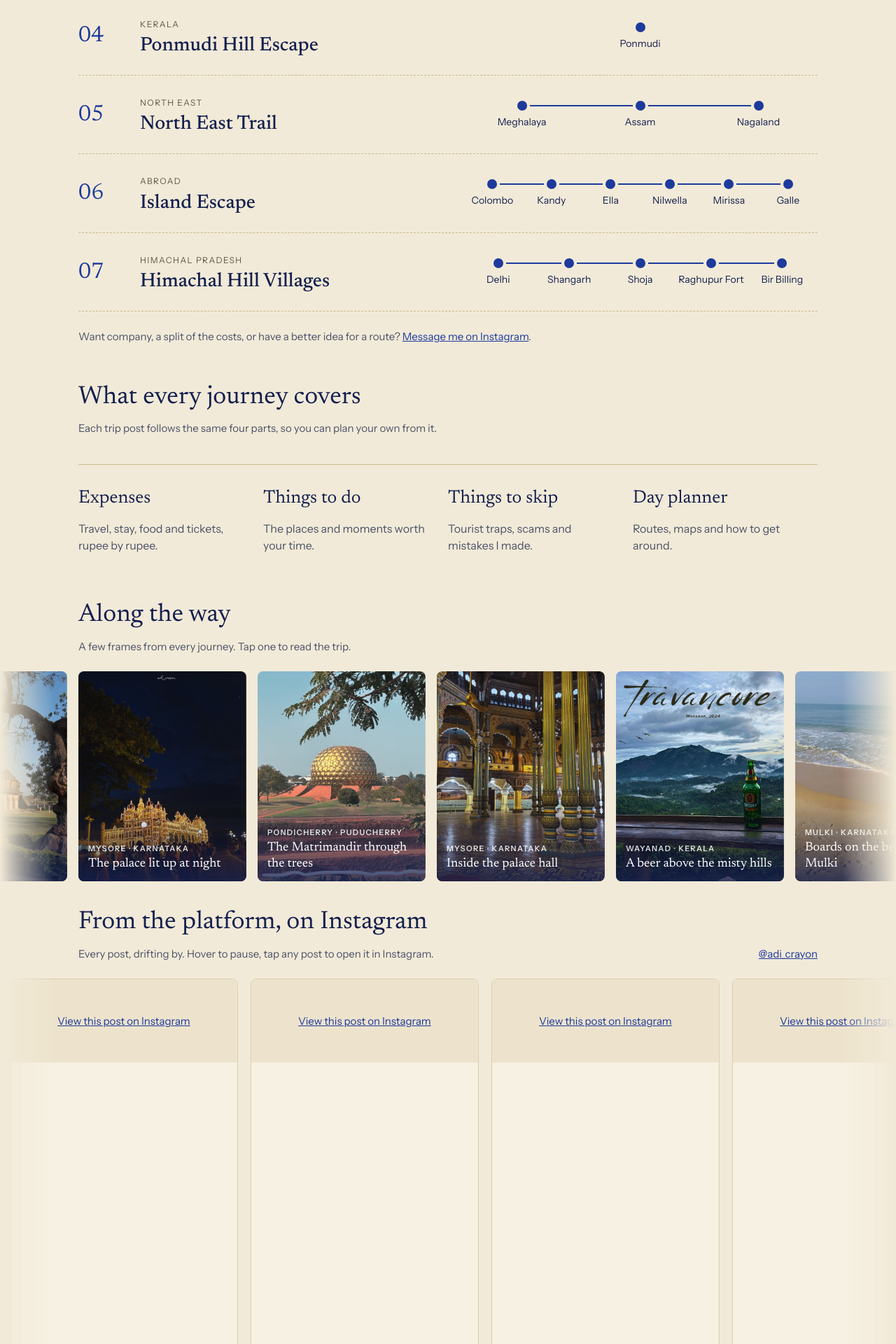
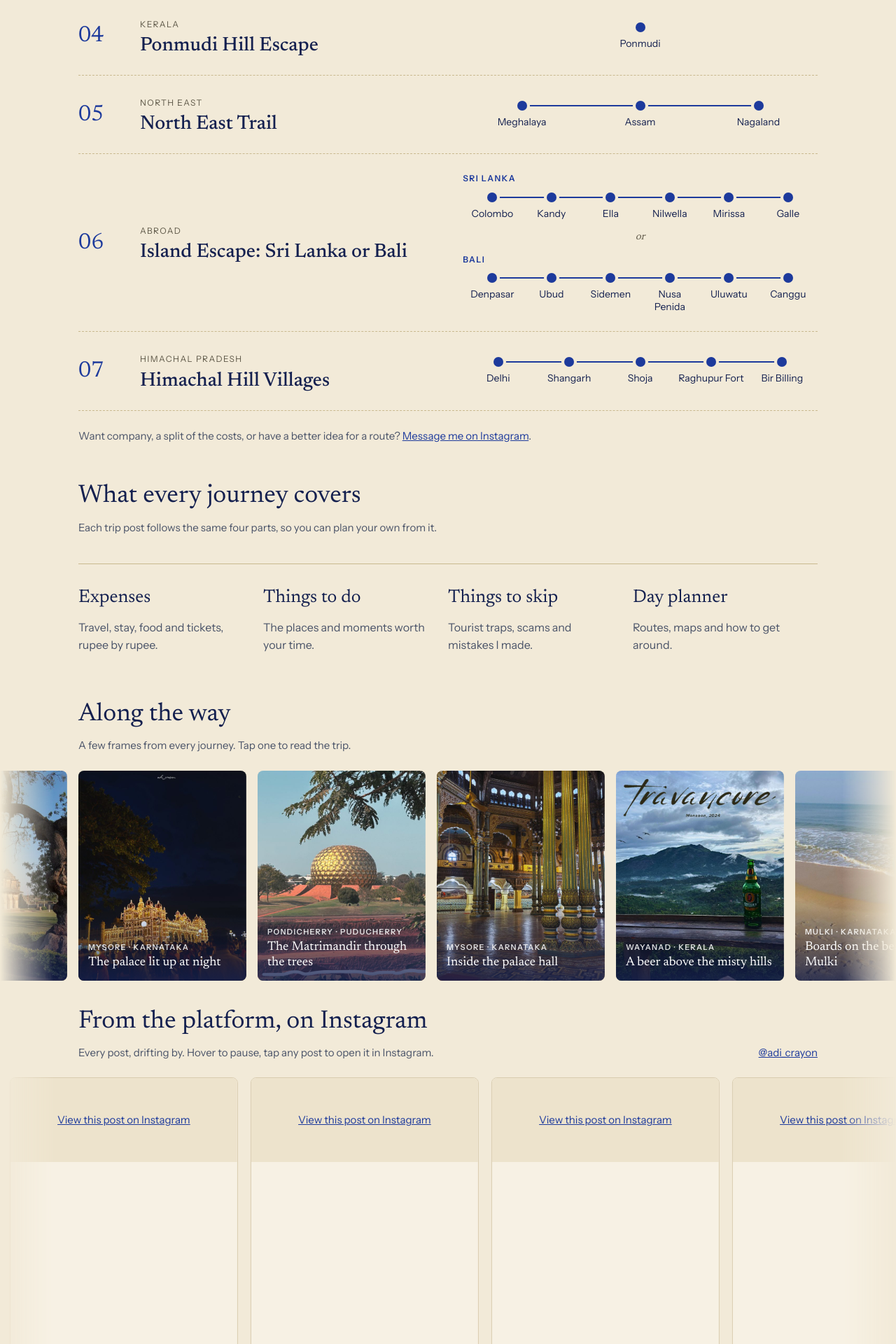
Before and after one commit to gdncomm-aditya-kanoi/Travel-Train, a Jekyll site: the page built from index.html, in a window 1280 px wide. Shown: the part 3628-5548 px from the top of the page at 70% size. Built offline with Jekyll 4.4.1, drawn with Linux system fonts in a browser that asks for light colours; a script that is not in the unit is left out.

Commit message:
Planned 2027: make the foreign trip Sri Lanka or Bali with a route for each
Co-Authored-By: Claude <noreply@anthropic.com>

```diff
--- a/_data/planned.yml
+++ b/_data/planned.yml
@@ -15,9 +15,13 @@
 - title: "North East Trail"
   region: "North East"
   stops: ["Meghalaya", "Assam", "Nagaland"]
-- title: "Island Escape"
+- title: "Island Escape: Sri Lanka or Bali"
   region: "Abroad"
-  stops: ["Colombo", "Kandy", "Ella", "Nilwella", "Mirissa", "Galle"]
+  routes:
+    - label: "Sri Lanka"
+      stops: ["Colombo", "Kandy", "Ella", "Nilwella", "Mirissa", "Galle"]
+    - label: "Bali"
+      stops: ["Denpasar", "Ubud", "Sidemen", "Nusa Penida", "Uluwatu", "Canggu"]
 - title: "Himachal Hill Villages"
   region: "Himachal Pradesh"
   stops: ["Delhi", "Shangarh", "Shoja", "Raghupur Fort", "Bir Billing"]
--- a/assets/css/style.css
+++ b/assets/css/style.css
@@ -398,3 +398,9 @@ a.series-item:hover { outline: 2px solid var(--ink); outline-offset: 2px; }
 .postcards .reel-cap { padding: 28px 10px 10px; }
 .postcards .reel-line { font-size: 15px; }
 .postcards .reel-track { animation-duration: 90s; }
+
+/* Planned trip with two route options */
+.route-set { display: flex; flex-direction: column; gap: 6px; }
+.route-option { display: flex; flex-direction: column; gap: 10px; }
+.route-label { font-size: 12px; letter-spacing: .12em; text-transform: uppercase; font-weight: 600; color: var(--ink); text-align: left; }
+.route-or { align-self: center; font-family: var(--serif); font-style: italic; color: var(--muted); padding: 6px 0; }
--- a/index.html
+++ b/index.html
@@ -65,9 +65,23 @@ layout: default
         <h3 class="planned-title">{{ p.title }}</h3>
         {% if p.when %}<span class="planned-when">{{ p.when }}</span>{% endif %}
       </div>
+      {% if p.routes %}
+      <div class="route-set">
+        {% for r in p.routes %}
+        <div class="route-option">
+          <span class="route-label">{{ r.label }}</span>
+          <ol class="route" aria-label="{{ r.label }}: {{ r.stops | join: ', ' }}">
+            {% for stop in r.stops %}<li><span class="route-dot"></span><span class="route-name">{{ stop }}</span></li>{% endfor %}
+          </ol>
+        </div>
+        {% if forloop.last == false %}<span class="route-or">or</span>{% endif %}
+        {% endfor %}
+      </div>
+      {% else %}
       <ol class="route" aria-label="Stops: {{ p.stops | join: ', ' }}">
         {% for stop in p.stops %}<li><span class="route-dot"></span><span class="route-name">{{ stop }}</span></li>{% endfor %}
       </ol>
+      {% endif %}
     </li>
     {% endfor %}
   </ol>
```
